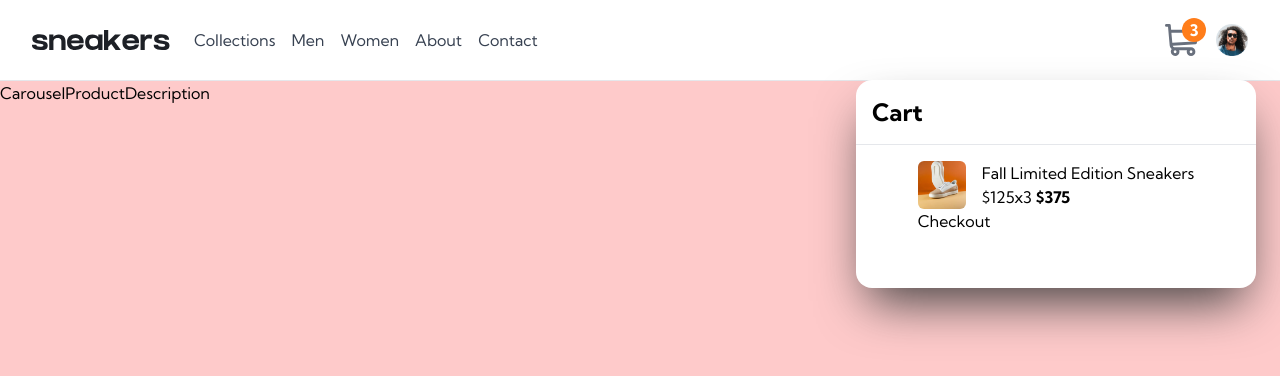
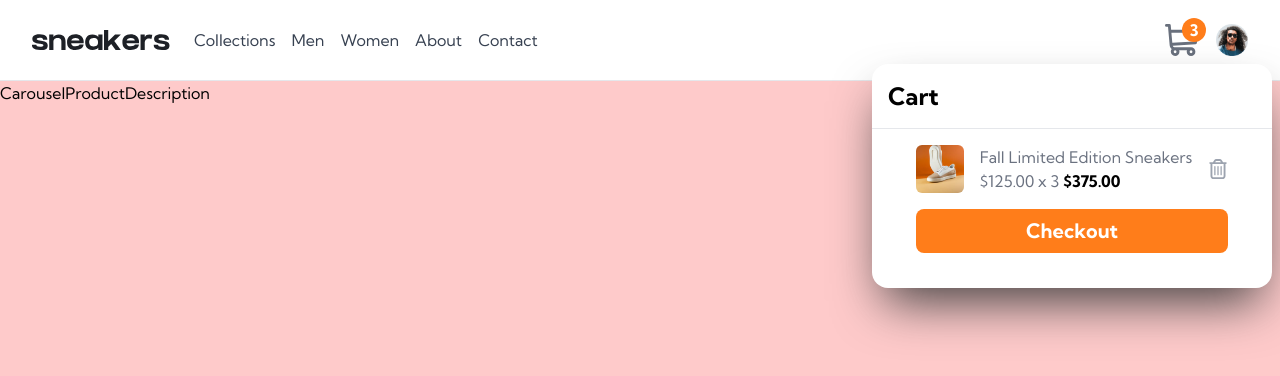
Before and after one commit to FevenSeyfu/Ecommerce-product-page, a React (Vite) app: page / in a window 1280 px wide. Shown: the top 376 px of the page. Built offline with nearby package versions, Linux system fonts and the light colour scheme.

Commit message:
complete cart modal

```diff
--- a/src/components/navbar/CartModal.jsx
+++ b/src/components/navbar/CartModal.jsx
@@ -1,8 +1,9 @@
 import React from "react";
+import { FaRegTrashCan } from "react-icons/fa6";
 
 const CartModal = ({ cart }) => {
   return (
-    <div className="absolute top-[5rem] mx-2 rounded-2xl shadow-2xl shadow-neutral-700  w-[95vw] md:right-4 md:w-[25rem] bg-white h-[13rem] z-10">
+    <div className="absolute top-[5rem] md:top-[4rem] mx-2 rounded-2xl shadow-2xl shadow-neutral-700  w-[95vw] md:right-0 md:w-[25rem] bg-white h-[14rem] z-10">
       <h1 className="h-16 p-4 font-extrabold text-2xl text-black">Cart</h1>
       <hr className="w-full shadow-md text-gray-900 " />
       <div className="flex flex-col items-center ">
@@ -13,8 +14,8 @@ const CartModal = ({ cart }) => {
         ) : (
           <div className="m-4">
             {cart.map((item) => (
-              <ul className="flex flex-col" key={item.id}>
-                <li className="flex flex-row justify-between gap-4">
+              <ul className="flex flex-col w-full" key={item.id}>
+                <li className="flex flex-row justify-between items-center gap-4 text-gray-500 text-md">
                   <img
                     src={item.img}
                     alt="product image"
@@ -23,17 +24,19 @@ const CartModal = ({ cart }) => {
                   <div className="flex flex-col">
                     <p>{item.name}</p>
                     <p>
-                      ${item.price}x{item.quantity}{" "}
-                      <span className="font-bold">
-                        ${item.price * item.quantity}
+                      ${item.price.toFixed(2) } x {item.quantity}{" "}
+                      <span className="font-bold text-black">
+                        ${(item.price * item.quantity).toFixed(2)}
                       </span>
                     </p>
-                    <button></button>
                   </div>
+                  <button>
+                      <FaRegTrashCan className="text-gray-400 text-xl hover:text-gray-800"/>
+                    </button>
                 </li>
               </ul>
             ))}
-            <button>Checkout</button>
+            <button className="w-full p-2 bg-primary-orange text-white text-xl font-bold rounded-lg mt-4 hover:bg-primary-pale-orange">Checkout</button>
           </div>
         )}
       </div>
```
